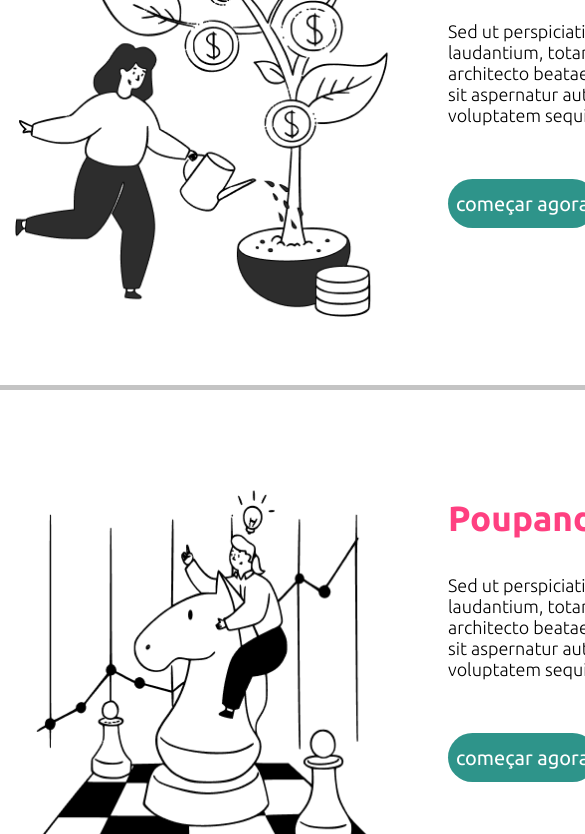
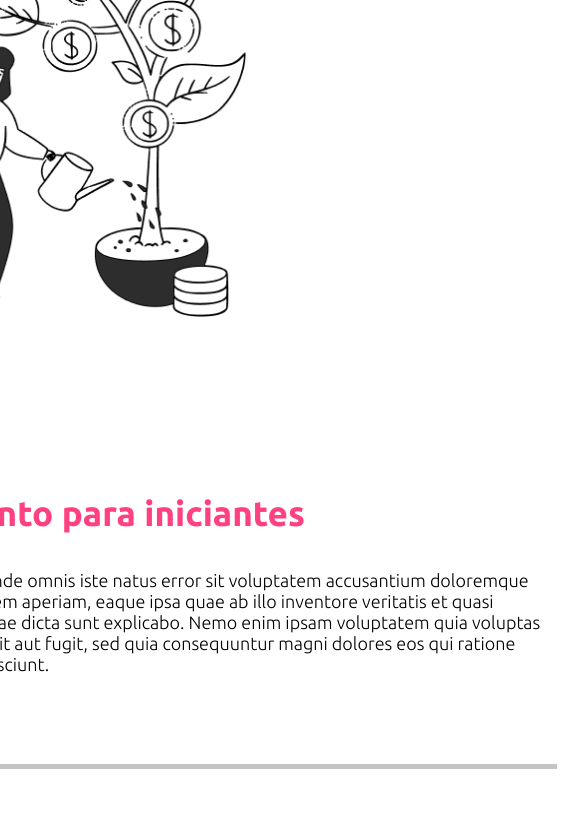
Before and after one commit to amandacvieira/projetoDINDIN, a plain HTML site: page cursos.html in a window 390 px wide. Shown: the part 656-1490 px from the top of the page, 585 px wide, since content can reach past the window. Drawn offline with Linux system fonts and the light colour scheme.

Commit message:
alterações do responsivo

```diff
--- a/assets/blog.css
+++ b/assets/blog.css
@@ -73,3 +73,16 @@ main .container {
   max-width: 516px;
   margin-bottom: 100px;
 }
+
+@media only screen and (max-width: 769px) {
+  .post {
+    padding: 0;
+    background-image: none;
+  }
+}
+
+@media only screen and (max-width: 481px) {
+  main {
+    padding-top: 50px;
+  }
+}
--- a/assets/cursos.css
+++ b/assets/cursos.css
@@ -73,3 +73,37 @@ main .container {
   text-decoration: none;
   padding: 13px 8px 13px 8px;
 }
+
+@media only screen and (max-width: 769px) {
+  .container {
+    width: 720px;
+  }
+
+  .titulo {
+    display: flex;
+    flex-direction: column;
+    align-content: center;
+  }
+  .cursos {
+    display: flex;
+    justify-content: space-between;
+    flex-wrap: wrap;
+    flex-direction: column;
+    align-content: center;
+  }
+}
+
+@media only screen and (max-width: 481px) {
+  .container {
+    width: 460px;
+    display: flex;
+    justify-content: space-between;
+    flex-wrap: wrap;
+    flex-direction: column;
+    align-content: center;
+  }
+
+  main .container {
+    margin-bottom: 30px;
+  }
+}
--- a/assets/index.css
+++ b/assets/index.css
@@ -203,3 +203,35 @@ main .container {
   padding: 10px 41px;
   text-decoration: none;
 }
+
+@media only screen and (max-width: 769px) {
+  .container {
+    width: 720px;
+  }
+
+  .container .banner {
+    background: none;
+    padding: 68px;
+  }
+  .lista-cursos {
+    flex-direction: column;
+  }
+  .lista-cursos .curso img {
+    max-height: 270px;
+    margin-bottom: 45px;
+    margin-top: 30px;
+  }
+  .lista-posts .post {
+    flex-direction: column;
+  }
+}
+
+@media only screen and (max-width: 481px) {
+  .container {
+    width: 460px;
+    display: flex;
+    flex-wrap: wrap;
+    flex-direction: column;
+    align-items: center;
+  }
+}
--- a/assets/post.css
+++ b/assets/post.css
@@ -107,3 +107,30 @@ main .container {
   padding: 12px 52px;
   text-decoration: none;
 }
+
+@media only screen and (max-width: 769px) {
+  .container {
+    width: 720px;
+  }
+  .lista-cursos {
+    display: flex;
+    justify-content: space-between;
+    flex-wrap: wrap;
+    flex-direction: column;
+    align-content: center;
+  }
+
+  .lista-cursos img {
+    margin-top: 30px;
+  }
+}
+
+@media only screen and (max-width: 481px) {
+  .container {
+    width: 460px;
+    display: flex;
+    justify-content: space-between;
+    flex-wrap: wrap;
+    flex-direction: column;
+  }
+}
```
